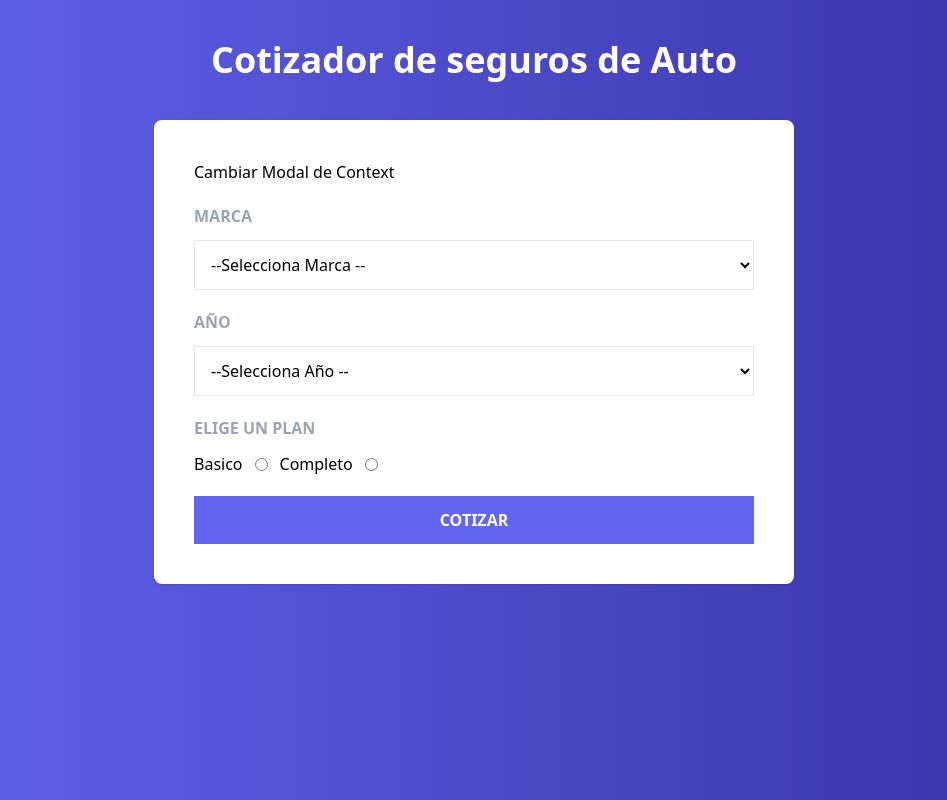
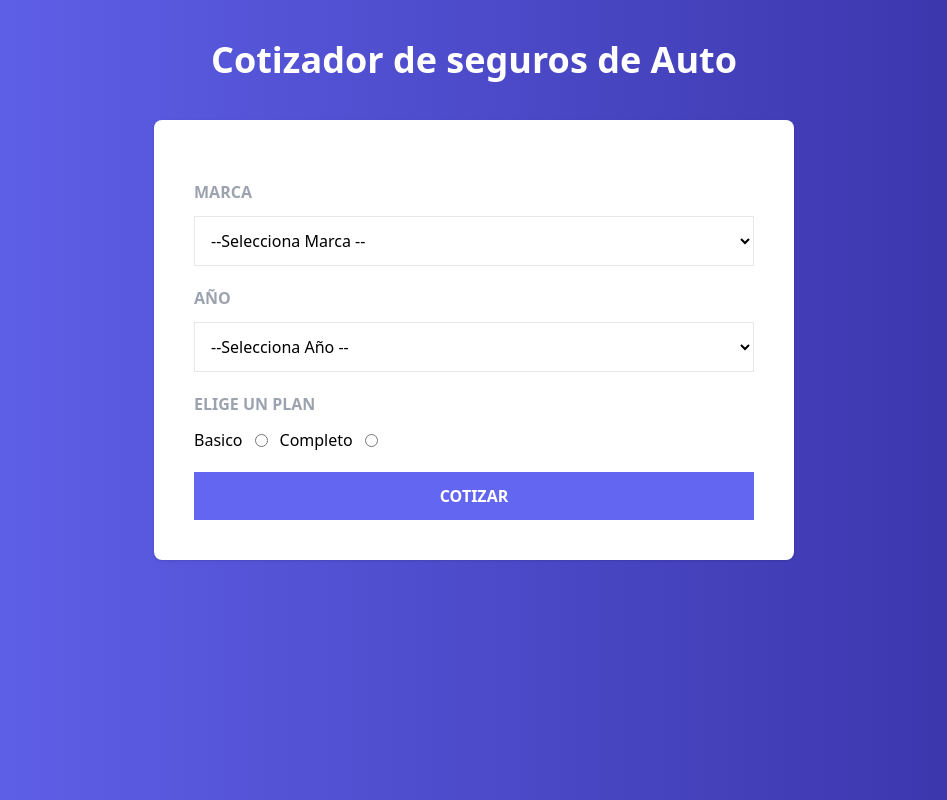
Before and after one commit to miguelblanque/cotizador, a React (Vite) app: page / in a window 1280 px wide. Shown: the whole page, without its empty margins (166-1113 px from the left). Built offline with nearby package versions, Linux system fonts and the light colour scheme.

Commit message:
Creado un Hook para acceder a los datos del Provider

```diff
--- a/src/components/AppSeguro.jsx
+++ b/src/components/AppSeguro.jsx
@@ -1,12 +1,9 @@
 import Formulario from "./Formulario"
-import { useContext } from "react"
-import CotizadorContext from "../context/CotizadorProvider"
+import useCotizador from "../hooks/useCotizador"
 
 const AppSeguro = () => {
 
-  const { modal } = useContext(CotizadorContext)
 
-  console.log(modal)
 
   return (
    <>
--- a/src/components/Formulario.jsx
+++ b/src/components/Formulario.jsx
@@ -2,22 +2,15 @@ import { MARCAS } from "../context"
 import { YEARS } from "../context"
 import { PLANES } from "../context"
 import { Fragment, useContext } from "react"
-import CotizadorContext from "../context/CotizadorProvider"
+import useCotizador from "../hooks/useCotizador"
 
 const Formulario = () => {
 
-    const { modal,cambiarModal } = useContext(CotizadorContext)
-
-     console.log(modal, cambiarModal)
 
   return (
    <>
 
-    <button
-        onClick ={() => cambiarModal()}
-    >
-        Cambiar Modal de Context
-    </button>
+
     <form>
         <div className="my-5">
             <label className="block mb-3 font-bold text-gray-400 uppercase">Marca</label>
--- /dev/null
+++ b/src/hooks/useCotizador.jsx
@@ -0,0 +1,8 @@
+import { useContext } from 'react'
+import CotizadorContext from '../context/CotizadorProvider'
+
+const useCotizador = () =>{
+ return useContext(CotizadorContext)
+}
+
+export default useCotizador
```
Also changed, not shown: src/hooks/useAutenticacion.jsx (added).
